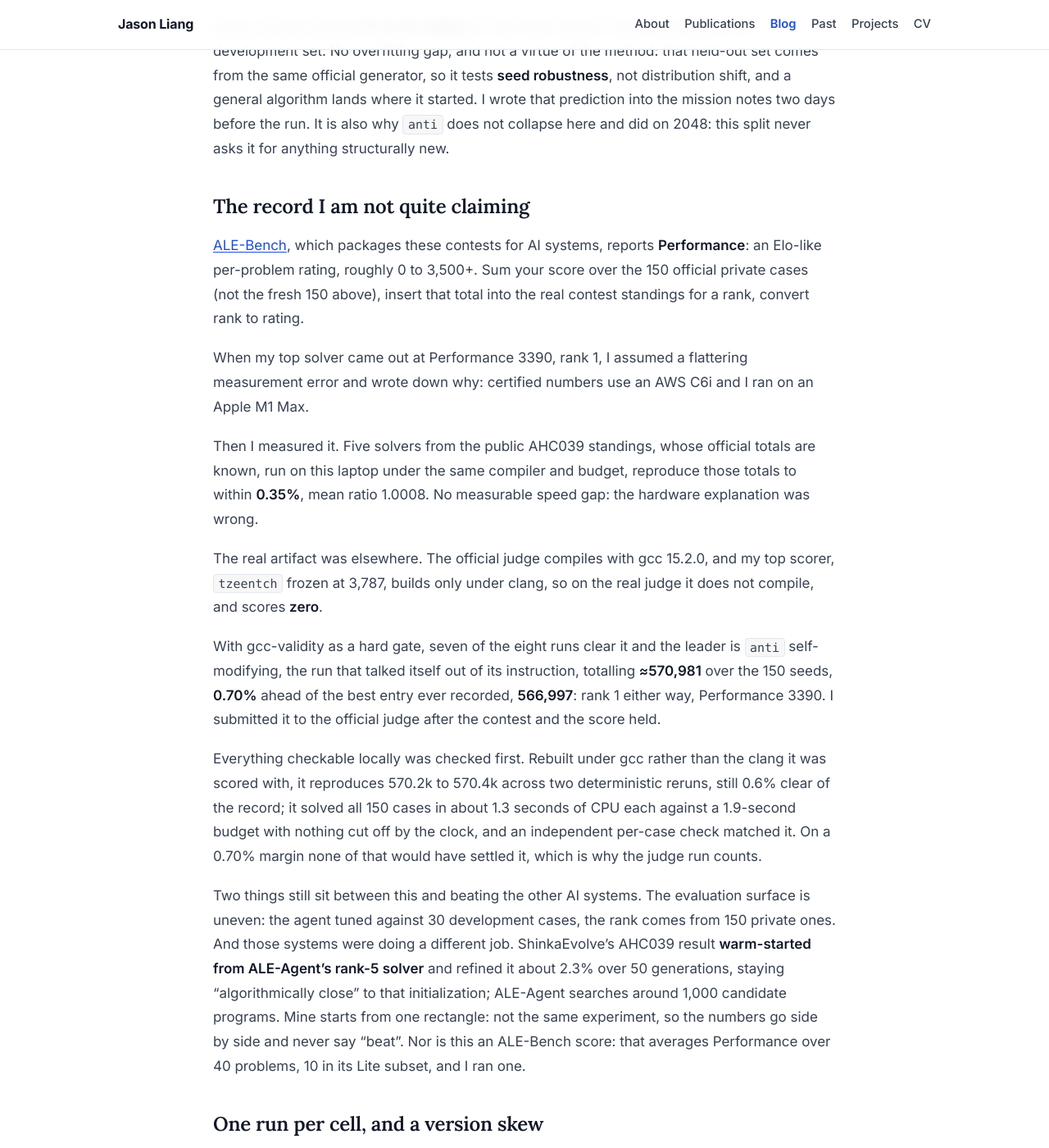
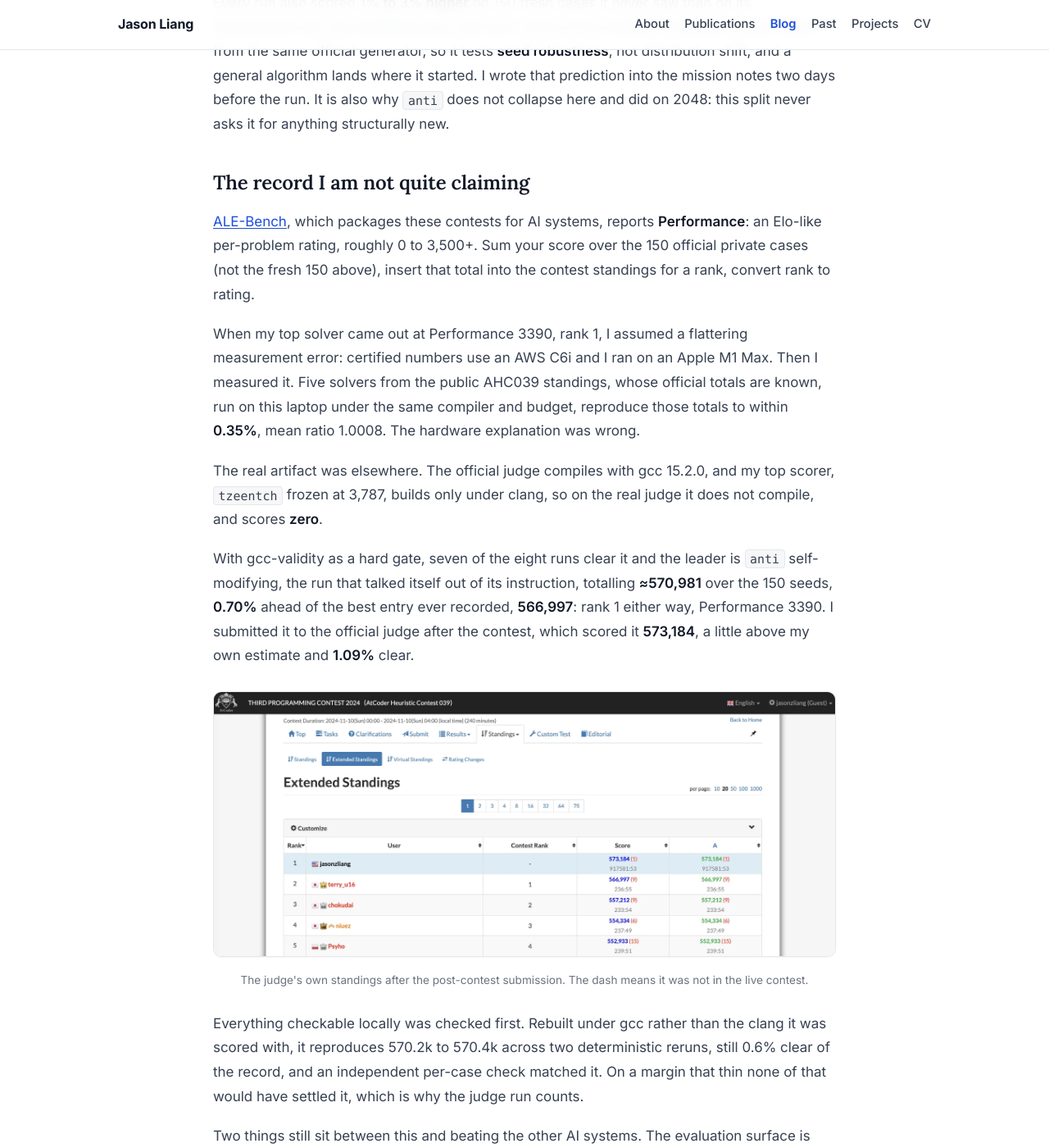
Before and after one commit to jasonzliang/jasonzliang.github.io, a Jekyll site: the page built from _posts/2026-08-08-ale-bench.md, in a window 1280 px wide and 1400 px high, scrolled down 2993 px. Shown: the whole window at 82% size. Built offline with Jekyll 4.4.1, drawn with Linux system fonts in a browser that asks for light colours; some of the changed text lies outside the part shown.

Commit message:
Show the official AHC039 standings, and correct the judged total
Adds the judge's own extended-standings page: rank 1 at 573,184 over the
best contest entry at 566,997.

The screenshot also corrects the post. It said the judge run 'held',
against my local matched-toolchain estimate of 570,981 (+0.70%). The
judge actually scored 573,184, which is +1.09% and above my own estimate,
so the post now gives that number instead of implying the estimate stood.
The front-matter description follows.

Paid for by trims, including the local timing check -- the official judge
enforces its own time limit, so that check is superseded -- and an alt
attribute that had grown to ~500 characters. The crop is documented in
make_figs.py: one continuous region, nothing composited.

```diff
--- a/_posts/2026-08-08-ale-bench.md
+++ b/_posts/2026-08-08-ale-bench.md
@@ -4,9 +4,8 @@
   My AI agent's solver beat the top human entry in an AtCoder contest
 date: 2026-08-08
 description: >-
-  Eight self-improving agents on a real AtCoder task. The best totals
-  570,981 against the leaderboard's 566,997, and held when the judge re-ran
-  it.
+  Eight self-improving agents on a real AtCoder task. The official judge
+  scored the best one 573,184 against the leaderboard's 566,997.
 image: >-
   /img/blog/2026-08-08-ale-bench/score-per-iteration.webp
 tags: [self-improving-agents, values, benchmarks]
@@ -28,9 +27,8 @@
 development cases, and commits. Its score is the mean over those 30, and every
 score below is one of those means unless I say otherwise. Nobody tells it what
 algorithm to write, and no run log cites an outside source. The starting solver
-scores **1,851**, the best single rectangle a 64-by-64 grid search finds scores
-**1,871**, and a net around the whole ocean scores 1: you catch every sardine
-too.
+scores **1,851** and a net around the whole ocean scores 1: you catch every
+sardine too.
 
 ## The two things I varied
 
@@ -67,10 +65,9 @@
         four colours, each drawn twice: solid where its values were frozen,
         dashed where it could rewrite them. Tzeentch frozen is highest from
         iteration 2 on, ending near 3,790; control frozen is lowest, flat near
-        3,100 after a jump from 2,880. Control's dashed twin starts at 3,048,
-        jumps to 3,486 at iteration 2 and ends near 3,574. Anti's dashed twin
-        crosses above its solid one at iteration 4. Nietzsche and tzeentch both
-        end with the dashed line below the solid one."
+        3,100. Control's dashed twin jumps to 3,486 at iteration 2 and ends
+        near 3,574; nietzsche and tzeentch both end with the dashed line below
+        the solid one."
    caption="Three of the four dashed runs start below their solid twin, the
             early budget going into values rather than solver, then climb
             harder. One run per cell, so this is a direction, not a
@@ -123,17 +120,15 @@
 [ALE-Bench](https://arxiv.org/abs/2506.09050), which packages these contests for
 AI systems, reports **Performance**: an Elo-like per-problem rating, roughly 0
 to 3,500+. Sum your score over the 150 official private cases (not the fresh 150
-above), insert that total into the real contest standings for a rank, convert
-rank to rating.
+above), insert that total into the contest standings for a rank, convert rank to
+rating.
 
 When my top solver came out at Performance 3390, rank 1, I assumed a flattering
-measurement error and wrote down why: certified numbers use an AWS C6i and I ran
-on an Apple M1 Max.
-
-Then I measured it. Five solvers from the public AHC039 standings, whose
+measurement error: certified numbers use an AWS C6i and I ran on an Apple M1
+Max. Then I measured it. Five solvers from the public AHC039 standings, whose
 official totals are known, run on this laptop under the same compiler and
-budget, reproduce those totals to within **0.35%**, mean ratio 1.0008. No
-measurable speed gap: the hardware explanation was wrong.
+budget, reproduce those totals to within **0.35%**, mean ratio 1.0008. The
+hardware explanation was wrong.
 
 The real artifact was elsewhere. The official judge compiles with gcc 15.2.0,
 and my top scorer, `tzeentch` frozen at 3,787, builds only under clang, so on
@@ -143,14 +138,22 @@
 leader is `anti` self-modifying, the run that talked itself out of its
 instruction, totalling **≈570,981** over the 150 seeds, **0.70%** ahead of the
 best entry ever recorded, **566,997**: rank 1 either way, Performance 3390. I
-submitted it to the official judge after the contest and the score held.
+submitted it to the official judge after the contest, which scored it
+**573,184**, a little above my own estimate and **1.09%** clear.
+
+{% include figure.html
+   src="/img/blog/2026-08-08-ale-bench/ahc039-standings.webp"
+   alt="AHC039 extended standings: rank 1 jasonzliang, 573,184, contest rank
+        blank; rank 2 terry_u16, 566,997, contest rank 1."
+   caption="The judge's own standings after the post-contest submission. The
+            dash means it was not in the live contest."
+%}
 
 Everything checkable locally was checked first. Rebuilt under gcc rather than
 the clang it was scored with, it reproduces 570.2k to 570.4k across two
-deterministic reruns, still 0.6% clear of the record; it solved all 150 cases in
-about 1.3 seconds of CPU each against a 1.9-second budget with nothing cut off
-by the clock, and an independent per-case check matched it. On a 0.70% margin
-none of that would have settled it, which is why the judge run counts.
+deterministic reruns, still 0.6% clear of the record, and an independent
+per-case check matched it. On a margin that thin none of that would have settled
+it, which is why the judge run counts.
 
 Two things still sit between this and beating the other AI systems. The
 evaluation surface is uneven: the agent tuned against 30 development cases, the
```
Also changed, not shown: img/blog/2026-08-08-ale-bench/ahc039-standings.webp (added), 1 other file.
